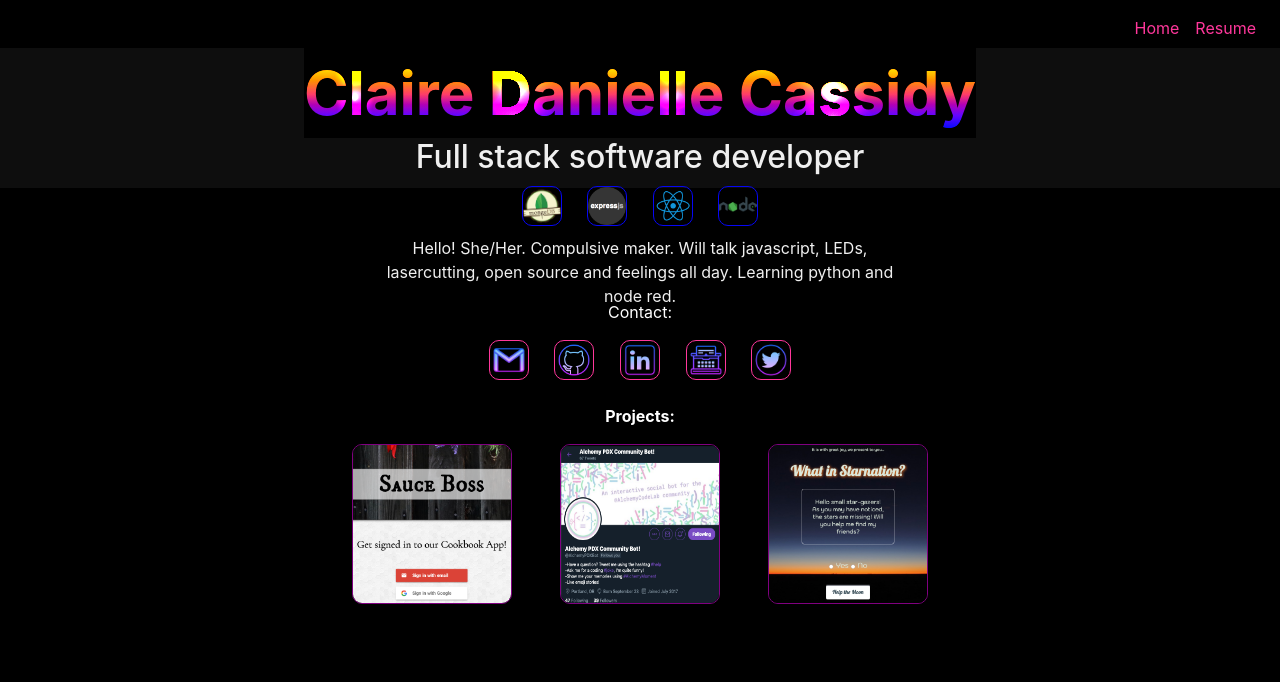
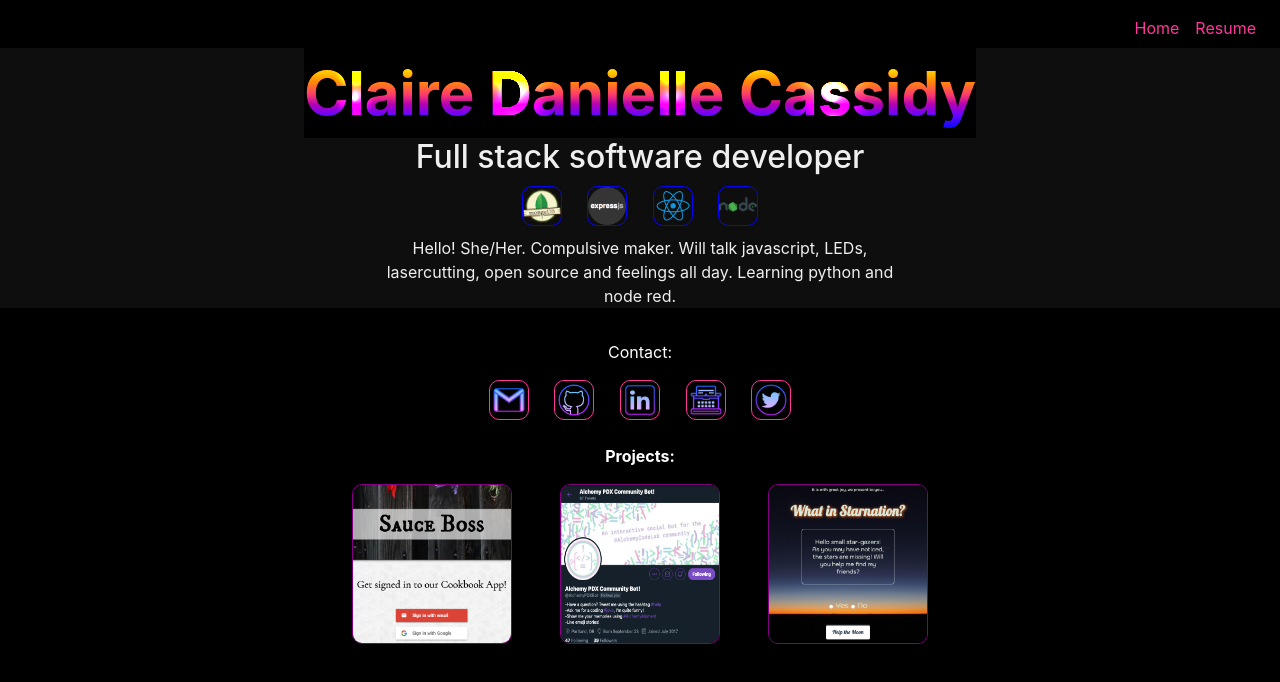
Before and after one commit to SlumberParty/Portfolio-Page, a React (Create React App) app: page / in a window 1280 px wide. Shown: the top 682 px of the page. Built offline with nearby package versions, Linux system fonts and the light colour scheme.

Commit message:
fixed jumbo size

```diff
--- a/src/Home.css
+++ b/src/Home.css
@@ -1,7 +1,6 @@
 .home {
   text-align: center;
   color: white;
-  margin-top: 7em;
 }
 
 .home-sections {
--- a/src/Resume.css
+++ b/src/Resume.css
@@ -6,4 +6,5 @@
   margin-top: 6em;
   height: 75em;
   width: auto;
+  position: inherit;
 }
--- a/src/components/Jumbotron.js
+++ b/src/components/Jumbotron.js
@@ -11,7 +11,7 @@ const Styles = styled.div`
     padding-bottom: 0px;
     text-align: center;
     color: #efefef;
-    height: 140px;
+    height: 8em;
     position: relative;
     z-index: -2;
   }
--- a/src/components/jumbotron.css
+++ b/src/components/jumbotron.css
@@ -20,6 +20,11 @@ h2 {
   border-radius: 10px;
   border: 1px solid rgb(6, 6, 245);
 }
+
+.jumbo {
+  height: auto !important;
+}
+
 
 .neon {
   overflow: hidden;
```
